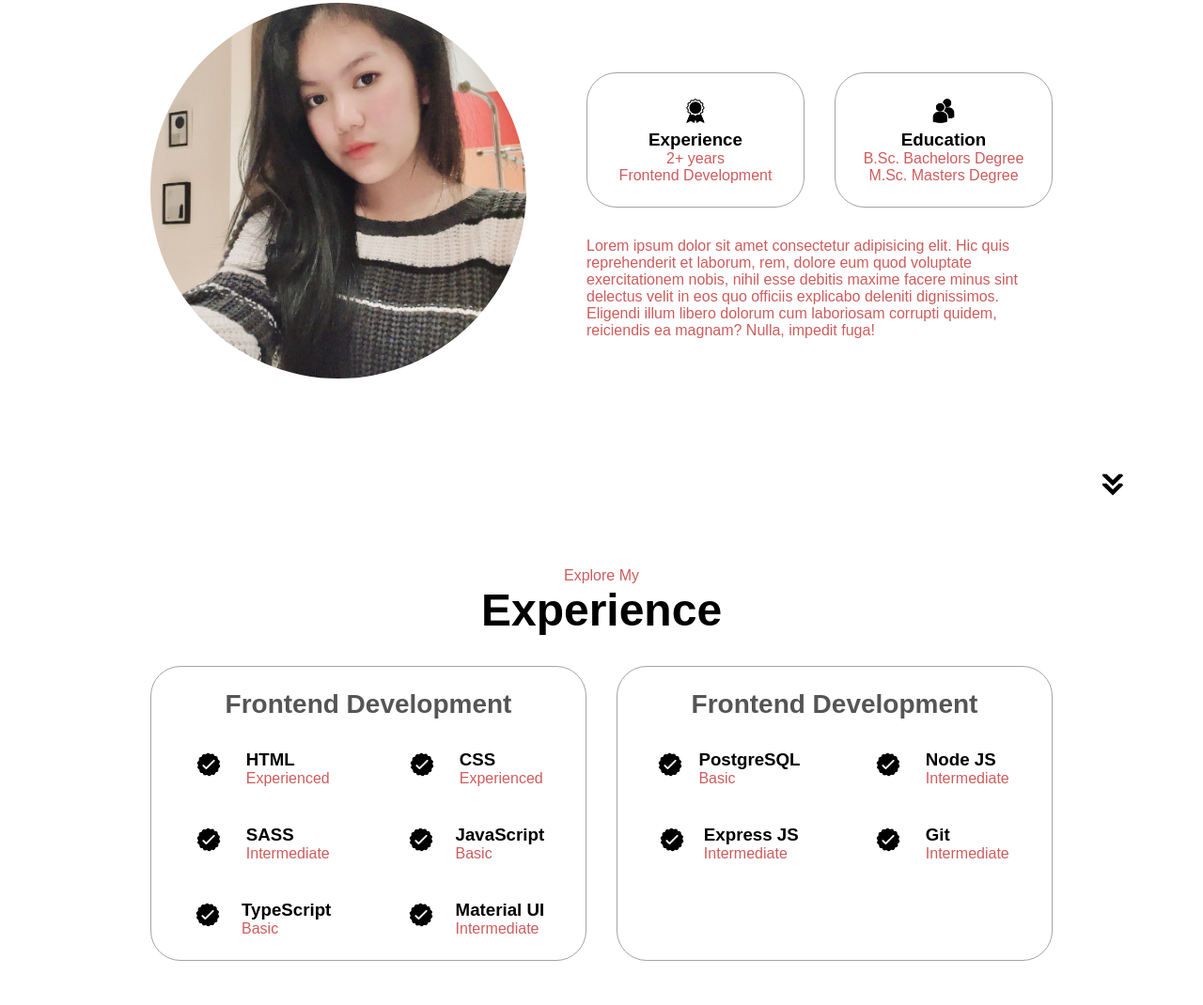
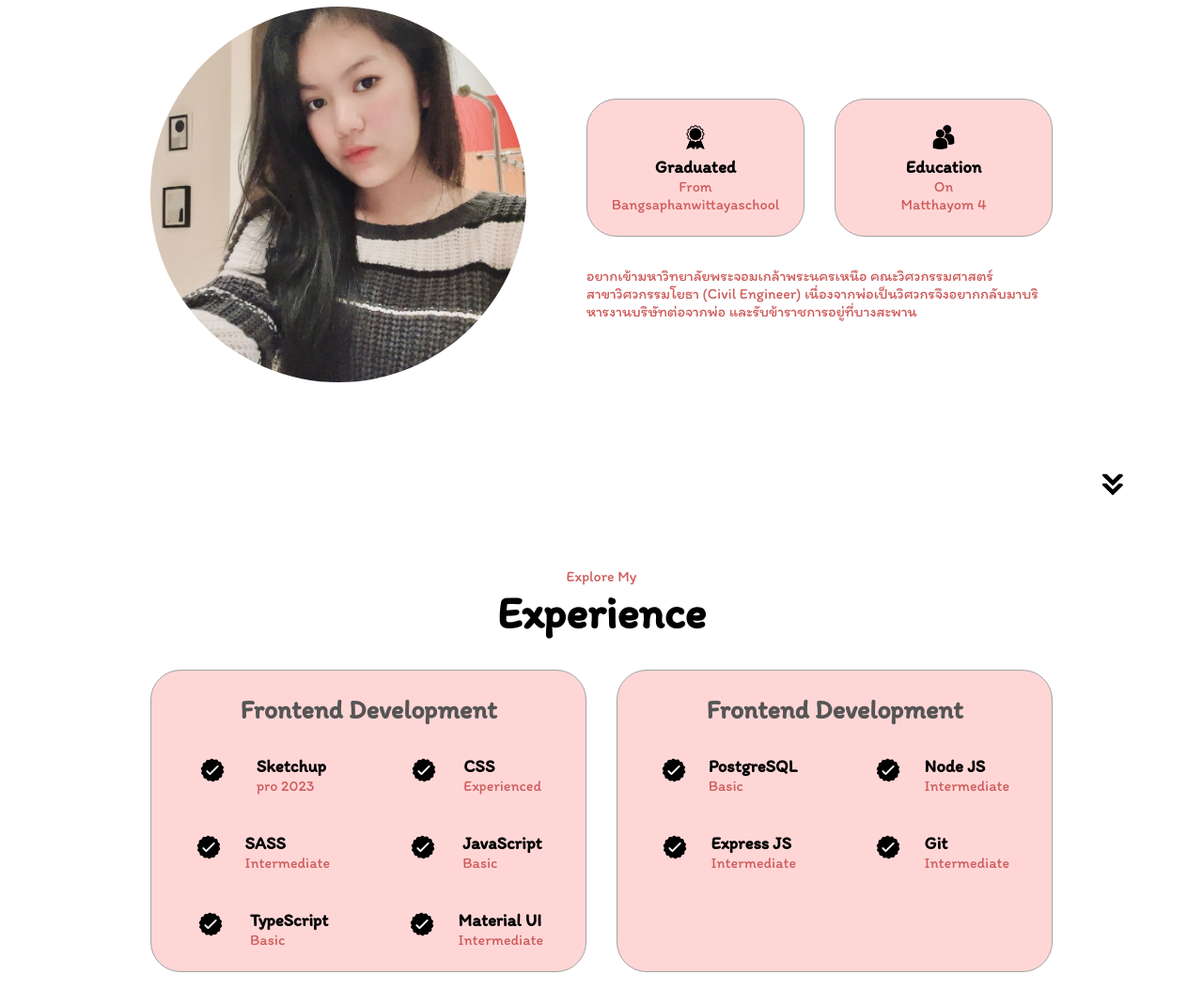
Before and after one commit to AUMMUAAUM/portfolio.Phattharawan, a plain HTML site: page index.html in a window 1280 px wide. Shown: the part 1092-2162 px from the top of the page at 94% size. Drawn offline with Linux system fonts and the light colour scheme.

Commit message:
upload
4

```diff
--- a/index.html
+++ b/index.html
@@ -90,8 +90,8 @@
                 alt="Experience icon"
                 class="icon"
               />
-              <h3>Experience</h3>
-              <p>2+ years <br />Frontend Development</p>
+              <h3>Graduated</h3>
+              <p>From  <br />Bangsaphanwittayaschool</p>
             </div>
             <div class="details-container">
               <img
@@ -100,17 +100,12 @@
                 class="icon"
               />
               <h3>Education</h3>
-              <p>B.Sc. Bachelors Degree<br />M.Sc. Masters Degree</p>
+              <p>On<br />Matthayom 4</p>
             </div>
           </div>
           <div class="text-container">
             <p>
-              Lorem ipsum dolor sit amet consectetur adipisicing elit. Hic quis
-              reprehenderit et laborum, rem, dolore eum quod voluptate
-              exercitationem nobis, nihil esse debitis maxime facere minus sint
-              delectus velit in eos quo officiis explicabo deleniti dignissimos.
-              Eligendi illum libero dolorum cum laboriosam corrupti quidem,
-              reiciendis ea magnam? Nulla, impedit fuga!
+              อยากเข้ามหาวิทยาลัยพระจอมเกล้าพระนครเหนือ คณะวิศวกรรมศาสตร์ <br>สาขาวิศวกรรมโยธา (Civil Engineer) เนื่องจากพ่อเป็นวิศวกรจึงอยากกลับมาบริหารงานบริษัทต่อจากพ่อ และรับข้าราชการอยู่ที่บางสะพาน
             </p>
           </div>
         </div>
@@ -137,8 +132,8 @@
                   class="icon"
                 />
                 <div>
-                  <h3>HTML</h3>
-                  <p>Experienced</p>
+                  <h3>Sketchup</h3>
+                  <p>pro 2023</p>
                 </div>
               </article>
               <article>
@@ -258,18 +253,19 @@
     </section>
     <section id="projec">
       <p class="section__text__p1">Browse My Recent</p>
-      <h1 class="title">Projects</h1>
+      <h1 class="title">Activity</h1>
       <div class="experience-details-container">
         <div class="about-containers">
           <div class="details-container color-container">
             <div class="article-container">
               <img
-                src="./assets/project-1.png"
+                src="10.jpg"
                 alt="Project 1"
                 class="project-img"
               />
             </div>
-            <h2 class="experience-sub-title project-title">Project One</h2>
+            <h2 class="experience-sub-title project-title">Student Arts Crafts Competition, Gold medal.
+            </h2>
             <div class="btn-container">
               <button
                 class="btn btn-color-2 project-btn"
@@ -288,12 +284,12 @@
           <div class="details-container color-container">
             <div class="article-container">
               <img
-                src="./assets/project-2.png"
+                src="4.jpg"
                 alt="Project 2"
                 class="project-img"
               />
             </div>
-            <h2 class="experience-sub-title project-title">Project Two</h2>
+            <h2 class="experience-sub-title project-title">Workshop Civil Engineer at SWU</h2>
             <div class="btn-container">
               <button
                 class="btn btn-color-2 project-btn"
--- a/style.css
+++ b/style.css
@@ -7,8 +7,10 @@
 }
 
 body {
-  font-family: "Poppins", sans-serif;
+  font-family: 'EB Garamond', serif;
+font-family: 'Itim', cursive;
 }
+
 
 html {
   scroll-behavior: smooth;
@@ -298,7 +300,7 @@ section {
 .details-container {
   padding: 1.5rem;
   flex: 1;
-  background: white;
+  background: rgb(255, 214, 214);
   border-radius: 2rem;
   border: rgb(53, 53, 53) 0.1rem solid;
   border-color: rgb(163, 163, 163);
```
Also changed, not shown: 10.jpg, [Originals]/10.jpg (added).
